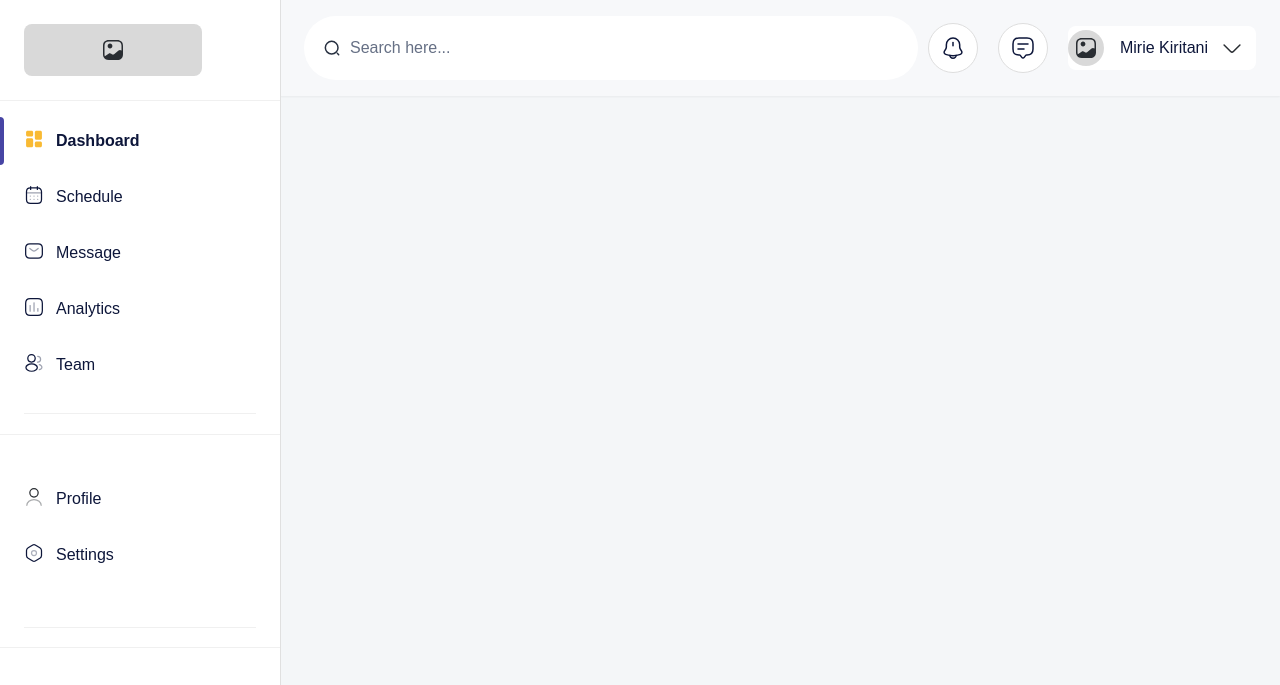
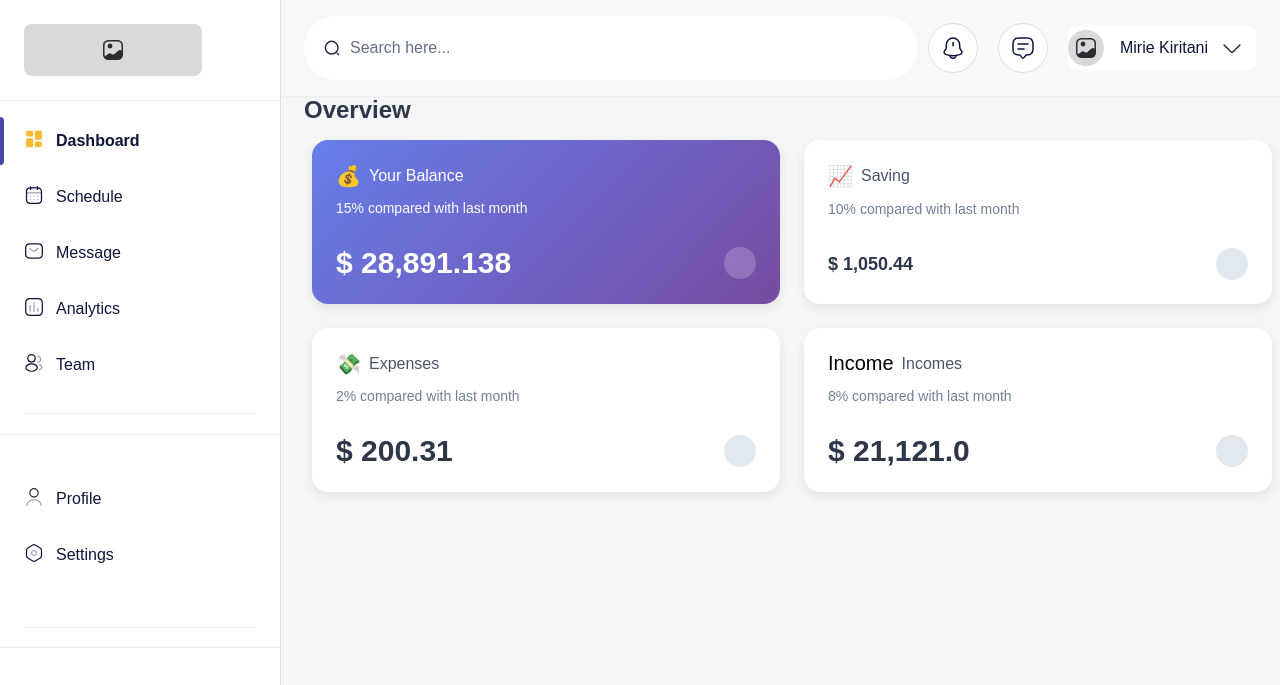
Before and after one commit to shrutidhungana/intuji-frontend-associate-challenge, a website built with Vite: page index.html in a window 1280 px wide. Shown: the top 685 px of the page. Built offline with nearby package versions, Linux system fonts and the light colour scheme.

Commit message:
Created Project overview: 1)Structure for project overview created

```diff
--- a/index.html
+++ b/index.html
@@ -10,6 +10,8 @@
     <div id="sidebar-container"></div>
     <div id="root">
       <div id="topbar-placeholder"></div>
+       <div id="project-overview-container">
+        </div>
     </div>
 
     <script type="module" src="/src/main.js"></script>
--- /dev/null
+++ b/src/components/project-overview/project-overview.html
@@ -0,0 +1,53 @@
+<div class="overview-header">
+    <h2>Overview</h2>
+</div>
+
+<div class="overview-container">
+    <div class="card card-balance">
+        <div class="card-header">
+            <span class="icon-placeholder">💰</span>
+            <span class="card-title">Your Balance</span>
+        </div>
+        <p class="card-percentage" id="balance-percentage">15% compared with last month</p>
+        <div class="card-footer">
+            <span class="card-value" id="balance-value">$ 28,891.138</span>
+            <div class="card-arrow" id="balance-arrow"></div>
+        </div>
+    </div>
+
+    <div class="card">
+        <div class="card-header">
+            <span class="icon-placeholder">📈</span>
+            <span class="card-title">Saving</span>
+        </div>
+        <p class="card-percentage" id="saving-percentage">10% compared with last month</p>
+        <div class="card-footer">
+            <span class="card-sub-value" id="saving-value">$ 1,050.44</span>
+            <div class="card-arrow" id="saving-arrow"></div>
+        </div>
+    </div>
+
+    <div class="card">
+        <div class="card-header">
+            <span class="icon-placeholder">💸</span>
+            <span class="card-title">Expenses</span>
+        </div>
+        <p class="card-percentage" id="expenses-percentage">2% compared with last month</p>
+        <div class="card-footer">
+            <span class="card-value" id="expenses-value">$ 200.31</span>
+            <div class="card-arrow" id="expenses-arrow"></div>
+        </div>
+    </div>
+
+    <div class="card">
+        <div class="card-header">
+            <span class="icon-placeholder">Income</span>
+            <span class="card-title">Incomes</span>
+        </div>
+        <p class="card-percentage" id="incomes-percentage">8% compared with last month</p>
+        <div class="card-footer">
+            <span class="card-value" id="incomes-value">$ 21,121.0</span>
+            <div class="card-arrow" id="incomes-arrow"></div>
+        </div>
+    </div>
+</div>
--- /dev/null
+++ b/src/components/project-overview/project-overview.js
@@ -0,0 +1,121 @@
+
+
+export default function initProjectOverview() {
+  document.addEventListener("DOMContentLoaded", () => {
+    // Function to generate a random number within a range
+    function getRandomNumber(min, max) {
+      return Math.random() * (max - min) + min;
+    }
+
+    // Function to format currency
+    function formatCurrency(value) {
+      return `$ ${value.toLocaleString("en-US", {
+        minimumFractionDigits: 2,
+        maximumFractionDigits: 3,
+      })}`;
+    }
+
+
+    function updateCard(
+      valueId,
+      percentageId,
+      arrowId,
+      minVal,
+      maxVal,
+      isCurrency = true
+    ) {
+      const valueElement = document.getElementById(valueId);
+      const percentageElement = document.getElementById(percentageId);
+      const arrowElement = document.getElementById(arrowId);
+
+      if (!valueElement || !percentageElement || !arrowElement) {
+        console.error(
+          `Elements not found for IDs: ${valueId}, ${percentageId}, ${arrowId}`
+        );
+        return;
+      }
+
+
+      const newValue = getRandomNumber(minVal, maxVal);
+      const newPercentage = Math.floor(getRandomNumber(-10, 20));
+
+
+      valueElement.textContent = isCurrency
+        ? formatCurrency(newValue)
+        : newValue.toFixed(0);
+
+
+      percentageElement.textContent = `${Math.abs(
+        newPercentage
+      )}% compared with last month`;
+
+
+      arrowElement.innerHTML = "";
+      if (newPercentage > 0) {
+        arrowElement.innerHTML = "&#8593;";
+        arrowElement.style.color = "#28a745";
+      } else if (newPercentage < 0) {
+        arrowElement.innerHTML = "&#8595;";
+        arrowElement.style.color = "#dc3545";
+      } else {
+        arrowElement.innerHTML = "&#8594;";
+        arrowElement.style.color = "#4a5568";
+      }
+    }
+
+    updateCard(
+      "balance-value",
+      "balance-percentage",
+      "balance-arrow",
+      25000,
+      35000
+    );
+    updateCard("saving-value", "saving-percentage", "saving-arrow", 800, 1500);
+    updateCard(
+      "expenses-value",
+      "expenses-percentage",
+      "expenses-arrow",
+      150,
+      300
+    );
+    updateCard(
+      "incomes-value",
+      "incomes-percentage",
+      "incomes-arrow",
+      18000,
+      25000
+    );
+
+
+    setInterval(() => {
+      updateCard(
+        "balance-value",
+        "balance-percentage",
+        "balance-arrow",
+        25000,
+        35000
+      );
+      updateCard(
+        "saving-value",
+        "saving-percentage",
+        "saving-arrow",
+        800,
+        1500
+      );
+      updateCard(
+        "expenses-value",
+        "expenses-percentage",
+        "expenses-arrow",
+        150,
+        300
+      );
+      updateCard(
+        "incomes-value",
+        "incomes-percentage",
+        "incomes-arrow",
+        18000,
+        25000
+      );
+    }, 5000);
+  });
+}
--- /dev/null
+++ b/src/components/project-overview/project-overview.scss
@@ -0,0 +1,114 @@
+.overview-header {
+    margin-bottom: 1rem;
+    padding-left: 1.5rem;
+
+    h2 {
+        font-size: 1.5rem;
+        font-weight: bold;
+        color: #2d3748;
+        margin-top: 0;
+        margin-bottom: 0.5rem;
+    }
+}
+
+.overview-container {
+    display: grid;
+    grid-template-columns: repeat(2, 1fr);
+    gap: 1.5rem;
+    max-width: 960px;
+    width: 100%;
+    box-sizing: border-box;
+    margin-left: 2rem;
+}
+
+.card {
+    background-color: #ffffff;
+    border-radius: 1rem;
+    padding: 1.5rem;
+    box-shadow: 0 4px 12px rgba(0, 0, 0, 0.08);
+    display: flex;
+    flex-direction: column;
+    justify-content: space-between;
+    min-height: 120px;
+    box-sizing: border-box;
+}
+
+.card-header {
+    display: flex;
+    align-items: center;
+    margin-bottom: 0.5rem;
+}
+
+.icon-placeholder {
+    font-size: 1.25rem;
+}
+
+.card-title {
+    font-size: 1rem;
+    font-weight: 500;
+    color: #4a5568;
+    margin-left: 0.5rem;
+}
+
+.card-percentage {
+    font-size: 0.875rem;
+    color: #718096;
+    margin-top: 0.25rem;
+}
+
+.card-footer {
+    display: flex;
+    justify-content: space-between;
+    align-items: center;
+    margin-top: 1rem;
+}
+
+.card-value {
+    font-size: 1.875rem;
+    font-weight: 700;
+    color: #2d3748;
+}
+
+.card-sub-value {
+    font-size: 1.125rem;
+    font-weight: 600;
+    color: #2d3748;
+}
+
+.card-arrow {
+    font-size: 1.5rem;
+    font-weight: bold;
+    display: flex;
+    align-items: center;
+    justify-content: center;
+    width: 32px;
+    height: 32px;
+    border-radius: 50%;
+    background-color: #e2e8f0;
+    color: #4a5568;
+}
+
+
+.card-balance {
+    background: linear-gradient(135deg, #667eea 0%, #764ba2 100%);
+    color: #ffffff;
+}
+
+.card-balance .card-title,
+.card-balance .card-percentage,
+.card-balance .card-value,
+.card-balance .card-sub-value {
+    color: #ffffff;
+}
+
+.card-balance .card-arrow {
+    background-color: rgba(255, 255, 255, 0.2);
+    color: #ffffff;
+}
+
+
+@media (max-width: 768px) {
+    .overview-container {
+        grid-template-columns: 1fr;
+    }
+}
--- a/src/main.js
+++ b/src/main.js
@@ -5,6 +5,9 @@ import initTopbar from "./components/topbar/topbar.js";
 
 import sidebarHTML from "./components/sidebar/sidebar.html?raw";
 import initSidebar from "./components/sidebar/sidebar.js";
+
+import projectOverviewHTML from "./components/project-overview/project-overview.html?raw";
+import initProjectOverview from "./components/project-overview/project-overview.js";
 
 
 document.addEventListener("DOMContentLoaded", () => {
@@ -22,4 +25,12 @@ document.addEventListener("DOMContentLoaded", () => {
    initSidebar();
  }
 
+    const projectOverviewContainer = document.getElementById(
+      "project-overview-container"
+    );
+    if (projectOverviewContainer) {
+      projectOverviewContainer.innerHTML = projectOverviewHTML;
+      initProjectOverview();
+    }
+
 });
--- a/src/styles/main.scss
+++ b/src/styles/main.scss
@@ -1,5 +1,6 @@
 @use '../components/topbar/topbar';
 @use '../components//sidebar/sidebar.scss';
+@use '../components//project-overview/project-overview.scss';
 
 
  body {
```
